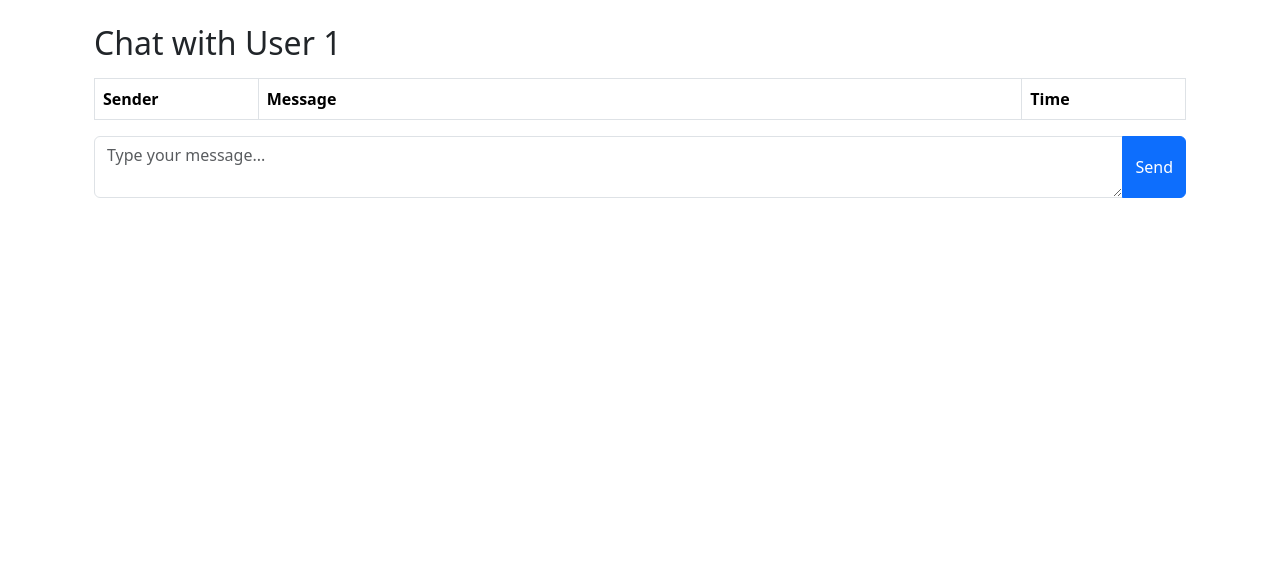
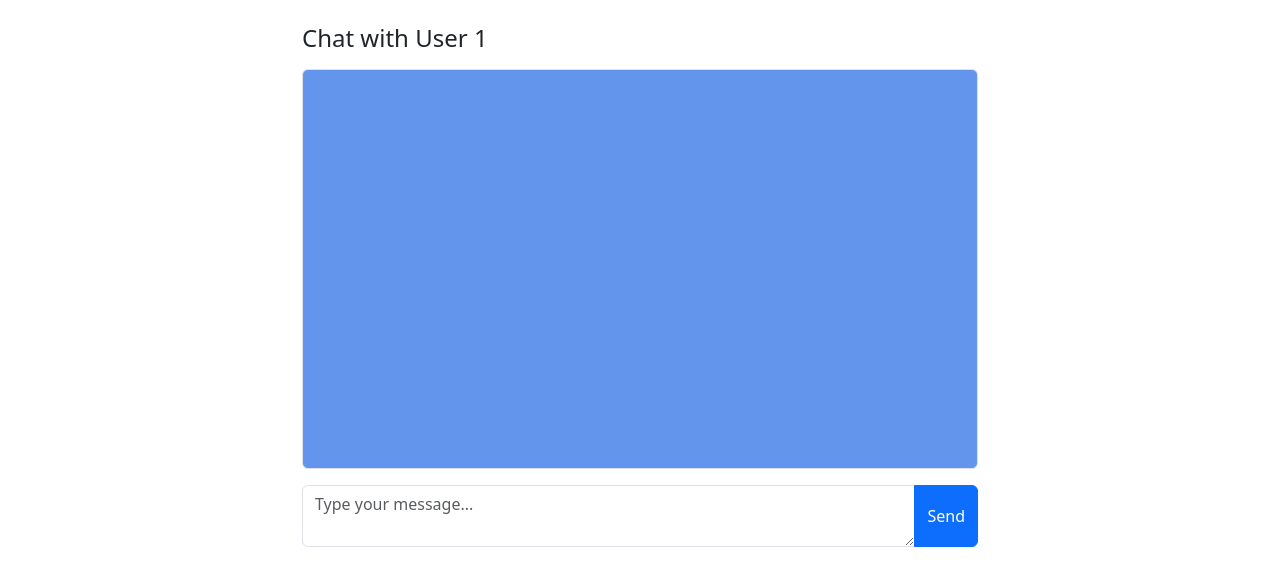
Before and after one commit to jtingvv7/2510-CSP1123-TC1L-G07, a Flask app: page /messaging/chat/1 in a window 1280 px wide. Shown: the part 56-642 px from the top of the page. Run offline with Flask 3, Linux system fonts and the light colour scheme; the visitor is signed in with stand-in values (Sample User, id 1); lists and menus that the app fills with data are empty.

Commit message:
complete inbox and chat

```diff
--- a/messages/routes.py
+++ b/messages/routes.py
@@ -9,13 +9,16 @@ from sqlalchemy.exc import SQLAlchemyError
 logging.basicConfig(level = logging.INFO, filename = "app.log")
 messages_bp = Blueprint('messages', __name__, template_folder='templates', static_folder='static')
 
+#fake inbox
+
+
 #view conversation
 @messages_bp.route("/chat/<int:user_id>/json",methods=["GET"])
 @login_required
 def chat_json(user_id):
     conversation = Messages.query.filter(
-        ((Messages.sender_id == current_user.id) & (Messages.receiver_id == user_id) |
-          (Messages.sender_id == user_id) & (Messages.receiver_id == current_user.id))
+        ((Messages.sender_id == current_user.id) & (Messages.receiver_id == user_id)) |
+          ((Messages.sender_id == user_id) & (Messages.receiver_id == current_user.id))
     ).order_by(Messages.timestamp).all()
 
     #return JSON data to back end
@@ -40,6 +43,7 @@ def send_messages(user_id):
         return jsonify({"status": "ok", "message": content})
     return jsonify({"status": "error", "message": "empty content"})
 
+#chat page
 @messages_bp.route("/chat/<int:user_id>")
 @login_required
 def chat(user_id):
@@ -50,9 +54,9 @@ def chat(user_id):
 @login_required
 def inbox():
     #find all user relationship with current user
-    sent = db.session.query(Messages.receiver_id).filter_by(sender_id=current_user)
-    received = db.session.query(Messages.sender_id).filter_by(received_id=current_user)
+    sent = db.session.query(Messages.receiver_id).filter_by(sender_id=current_user.id)
+    received = db.session.query(Messages.sender_id).filter_by(receiver_id=current_user.id)
     user_ids = {uid for (uid,) in sent.union(received).all()} #prevent repeat
 
-    users = User.query.filter(User.id.in_(user_ids)).all()
+    users = User.query.filter(User.id.in_(user_ids)).all() if user_ids else[]
     return render_template("inbox.html", users=users)
--- a/messages/templates/chat.html
+++ b/messages/templates/chat.html
@@ -3,22 +3,14 @@
 {% block title %} Chat  {% endblock %}
 
 {% block content %}
-<div class="container mt-4">
-    <h2 class="mb-3">Chat with User {{user_id}}</h2>
+<div class="container mt-4" style="max-width: 700px;">
+    <h4 class="mb-3">Chat with User {{user_id}}</h4>
 
-    <!--chat history-->
-    <table class="table table-bordered">
-        <thead class="table light">
-            <tr>
-                <th style="width: 15%">Sender</th>
-                <th style="width: 70%">Message</th>
-                <th style="width: 15%">Time</th>
-            </tr>
-        </thead>
-        <tbody id="chat-box">
-            <!--AJAX will insert information at here-->
-        </tbody>
-    </table>
+    <!--chat box-->
+    <div id="chatbox" class="border rounded p-3 mb-3" style="height: 400px; overflow-y: auto; background-color: cornflowerblue;">
+    <!--AJAX will insert information at here-->
+    </div>
+
     <!--send message-->
     <form id="chat-form" class="mt-3">
         <div class="input-group">
@@ -29,25 +21,39 @@
 </div>
 
 <script>
-const userId = parseInt ("{{ user_id }} "); //target chat partner
+const userId = parseInt ("{{ user_id }}"); //target chat partner
 
 //load data (from routes get JSON)
 function loadMessages(){
-    fetch(`/chat/${userId}/json`)
-    .then(response=> response.json())
+    fetch(`messages/chat/${userId}/json`) //send request to backend
+    .then(response=> response.json()) //convert the returned data into js obect
     .then(data=> {
         let chatBox = document.getElementById("chat-box");
         chatBox.innerHTML=""; //clear old content
 
         data.forEach(msg => {
-            chatBox.innerHTML += `
-            <tr>
-                <td>${msg.sender}</td>
-                <td>${msg.content}</td>
-                <td>${msg.time}</td>
-            </tr>`;
-
+            if (msg.sender ==="Me"){
+                //sent by myself (right)
+                chatBox.innerHTML +=`
+                <div class="d-flex justify-content-end mb-2">
+                    <div class="p-2 rounded bg-primary text-white" style="max-width: 60%">
+                        ${msg.content}
+                        <div class="small text-end text-light">${msg.time}</div>
+                    </div>
+                </div>`;
+            } else{
+                //sent by others (left)
+                chatBox.innerHTML +=`
+                <div class="d-flex justify-content-start mb-2">
+                    <div class="p-2 rounded bg-secondary text-white" style="max-width: 60%">
+                        ${msg.content}
+                        <div class="small text-end text-light">${msg.time}</div>
+                    </div>
+                </div>`;
+            }
         });
+        //scroll to the bottom
+        chatBox.scrollTop = chatBox.scrollHeight;
     });
 }
 //
@@ -56,21 +62,26 @@ loadMessages();
 // refresh 3s 1time
 setInterval(loadMessages, 3000);
 
-//
+//sent message
 document.getElementById("chat-form").addEventListener("submit", function(e){
-    e.preventDefault(); //prevent
+    e.preventDefault(); //prevent automatic refresh
     let content = document.getElementById("msg").value;
 
-    fetch(`/send/${userId}`,{
+    alert("Sending to : /messages/send/" + userId + "with content=" + content);
+
+    fetch(`messages/send/${userId}`,{
         method:"POST",
         headers: {"Content-Type": "application/x-www-form-urlencoded"},
         body:`content=${encodeURIComponent(content)}`
     })
     .then(response=> response.json())
     .then(data =>{
+        console.log("Send response", data); //test
         if(data.status === "ok"){
-            document.getElementById("msg").value = ""; //
-            loadMessages(); //after send refresh
+            document.getElementById("msg").value = ""; //clear
+            loadMessages(); //refresh immediately after send
+        } else{
+            alert(data.message); //test
         }
     });
 });
--- a/templates/base.html
+++ b/templates/base.html
@@ -5,11 +5,11 @@
     <meta name="viewport" content="width=device-width, initial-scale=1">
     <title>{% block title %} Transaction System {% endblock %}</title>
     <!--Bootstrap & CSS-->
-    <!-- Latest compiled and minified CSS -->
     <link href="https://cdn.jsdelivr.net/npm/bootstrap@5.3.3/dist/css/bootstrap.min.css" rel="stylesheet">
-    <!-- Latest compiled JavaScript -->
     <script src="https://cdn.jsdelivr.net/npm/bootstrap@5.3.3/dist/js/bootstrap.bundle.min.js"></script>
-    <link rel="stylesheet" href="transaction.css">
+    <!-- Bootstrap Icons (for envelope) -->
+    <link rel="stylesheet" href="https://cdn.jsdelivr.net/npm/bootstrap-icons@1.11.3/font/bootstrap-icons.css">
+    <link rel="stylesheet" href="{{ url_for('static', filename='transaction.css') }}">
 </head>
 <body>
     <!--navigation bar-->
```
Also changed, not shown: messages/templates/inbox.html (+21 -20 lines).
